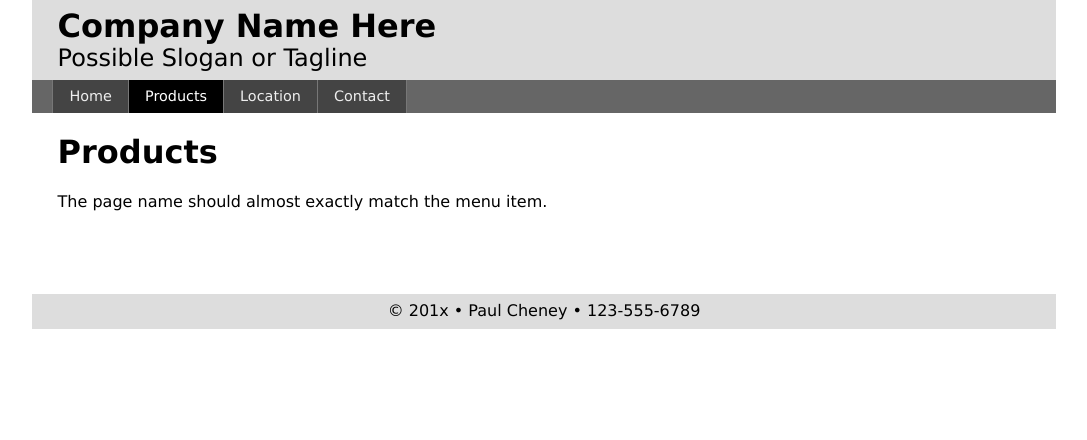
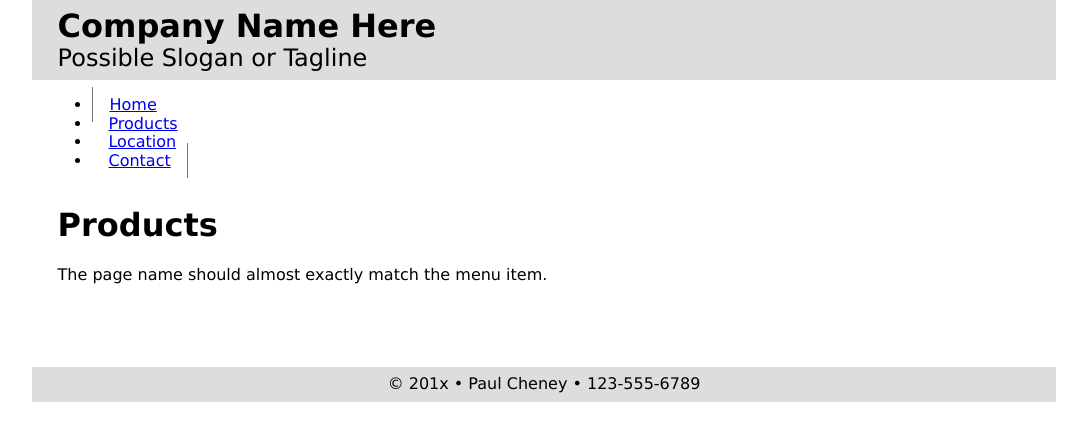
Before and after one commit to paulcheney/two-level-navigation, a plain HTML site: page start_here/index.html in a window 1280 px wide. Shown: the whole page, without its empty margins (96-1183 px from the left). Drawn offline with nearby package versions, Linux system fonts and the light colour scheme; files that its build step writes are made by us from their sources.

Commit message:
Updated the small nav css

```diff
--- a/start_here/scss/_small.scss
+++ b/start_here/scss/_small.scss
@@ -21,38 +21,9 @@ header h1 {margin: 0;}
 header h2 {margin: 0; font-weight: normal;}
 
 /*----------- NAVIGATION --------------*/
-nav {
-    background-color: #666;
-}
-nav ul {
-    list-style-type: none;
-    padding: 0;
-    margin: 0;
-}
-nav ul li {
-    float: left;
-    width: 25%;
-}
-nav ul li a {
-    display: block;
-    background-color: #444;
-    color: #eee;
-    border-left: 1px solid #777;
-    padding: .5rem 0;
-    text-decoration: none;
-    font-size: .9rem;
-    text-align: center;
-}
-nav ul li:first-child a {border-left: none;}
 
-nav ul li a:hover {
-    background-color: #eee;
-    color: #333;
-}
-nav ul li.active a {
-    background-color: #000;
-    color: #fff;
-}
+
+
 /*----------- MAIN --------------*/
 main {
     padding: 0 2%;
```
